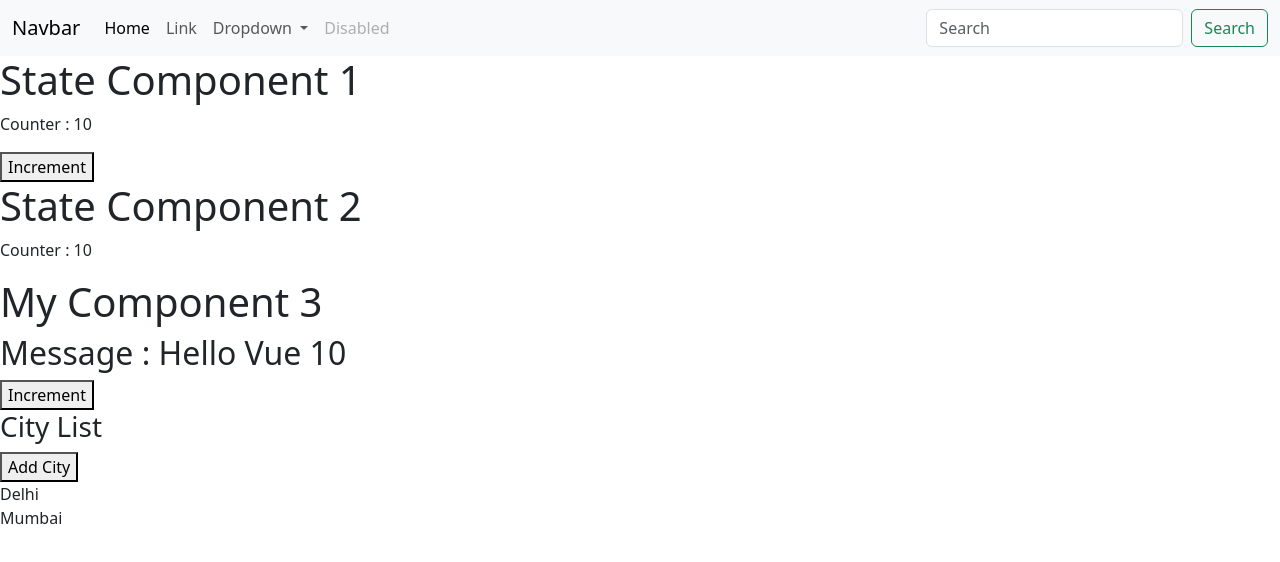
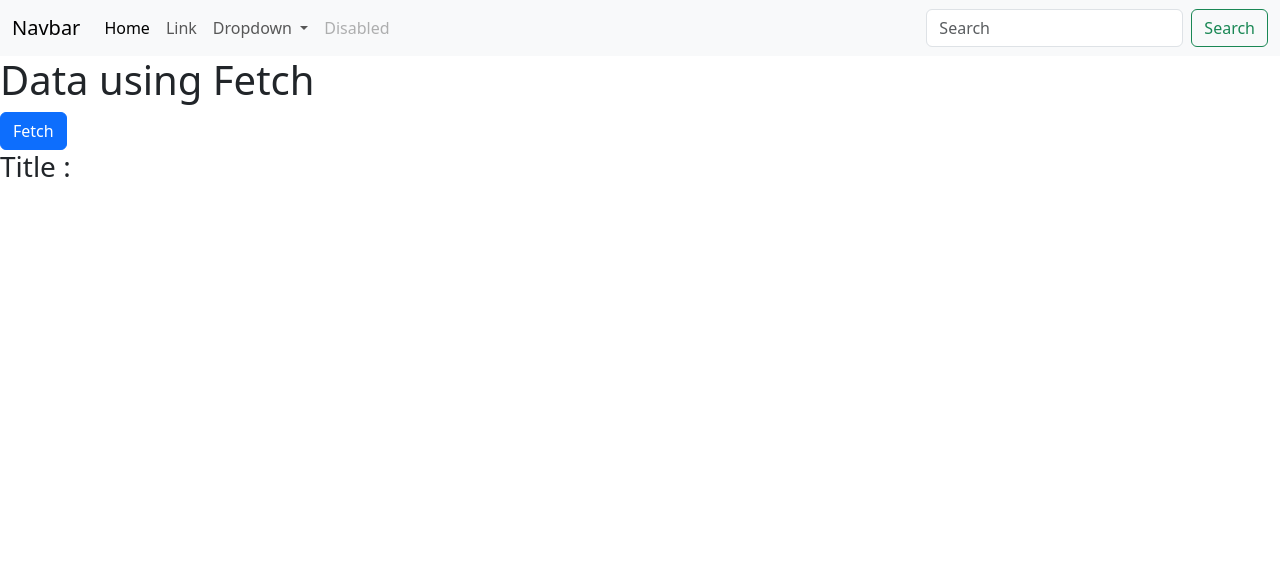
Before and after one commit to raniganj/myvueproject3, a Vue app: page / in a window 1280 px wide. Shown: the top 562 px of the page. Built offline with nearby package versions, Linux system fonts and the light colour scheme.

Commit message:
axios add

```diff
--- a/package.json
+++ b/package.json
@@ -10,6 +10,7 @@
     "format": "prettier --write src/"
   },
   "dependencies": {
+    "axios": "^1.4.0",
     "bootstrap": "^5.3.0",
     "pinia": "^2.1.4",
     "vue": "^3.3.4"
--- a/src/App.vue
+++ b/src/App.vue
@@ -1,21 +1,9 @@
 <script setup>
-import { provide, ref } from 'vue'
 import MyNavbar from './components/MyNavbar.vue'
-import MyStateComponent from './components/MyStateComponent.vue'
-import MyStateComponent2 from './components/MyStateComponent2.vue'
-import MyStateComponent3 from './components/MyStateComponent3.vue'
-
-let counter = ref(10)
-let incementCounter = () => {
-  counter.value++
-}
-
-provide('counter', { counter, incementCounter })
+import MyAxiosApi from './components/MyAxiosApi.vue'
 </script>
 
 <template>
   <MyNavbar />
-  <MyStateComponent />
-  <MyStateComponent2 />
-  <MyStateComponent3 />
+  <MyAxiosApi />
 </template>
--- /dev/null
+++ b/src/components/MyAxiosApi.vue
@@ -0,0 +1,15 @@
+<script setup>
+import { ref } from 'vue'
+
+let post = ref({})
+let fetchPost = async () => {
+  let url = 'https://jsonplaceholder.typicode.com/posts/1'
+  let response = await fetch(url)
+  post.value = await response.json()
+}
+</script>
+<template>
+  <h1>Data using Fetch</h1>
+  <button class="btn btn-primary" @click="fetchPost()">Fetch</button>
+  <h3>Title : {{ post?.title }}</h3>
+</template>
```
Also changed, not shown: 1 other file (tests, documents, lock files or other folders).
